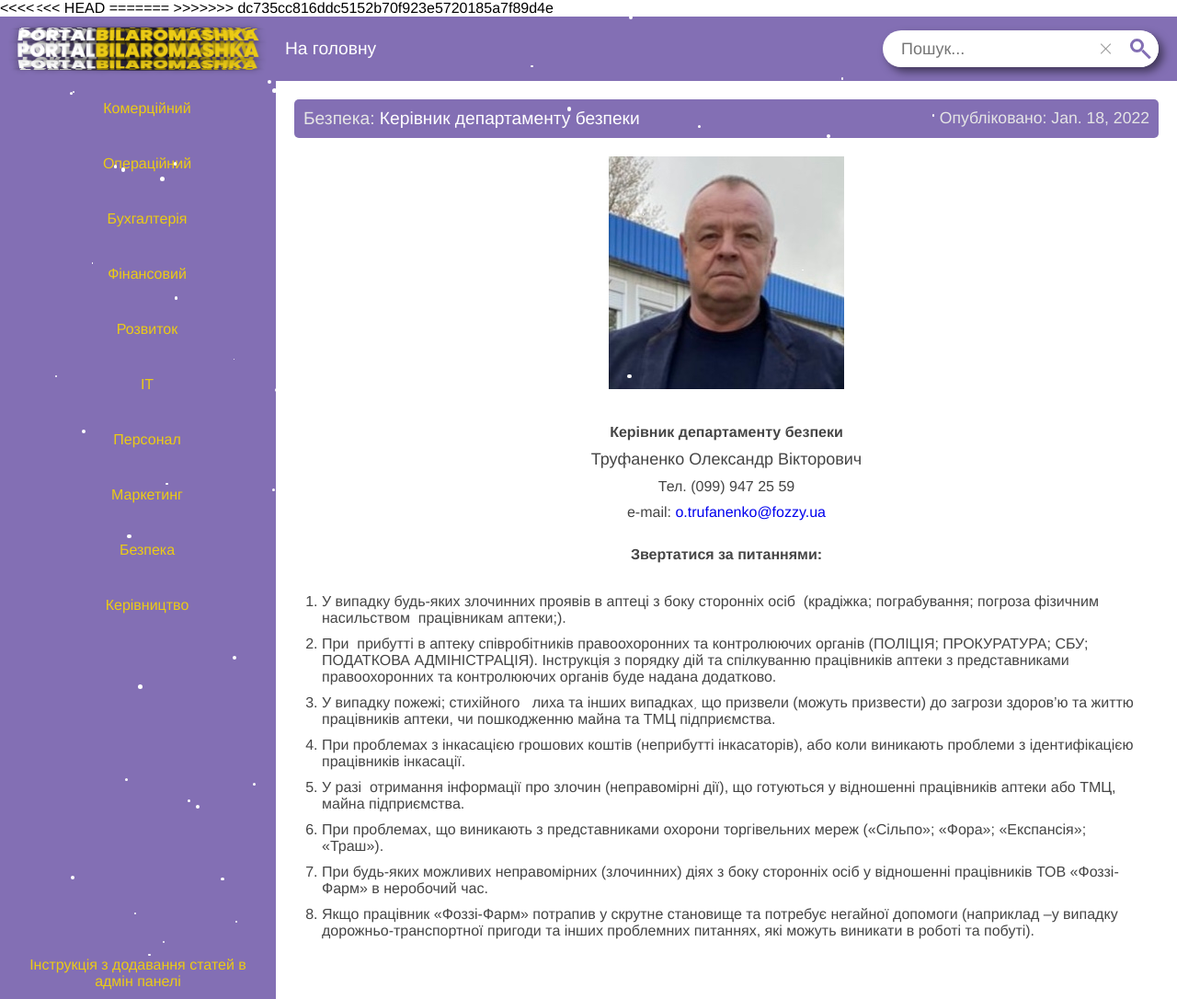
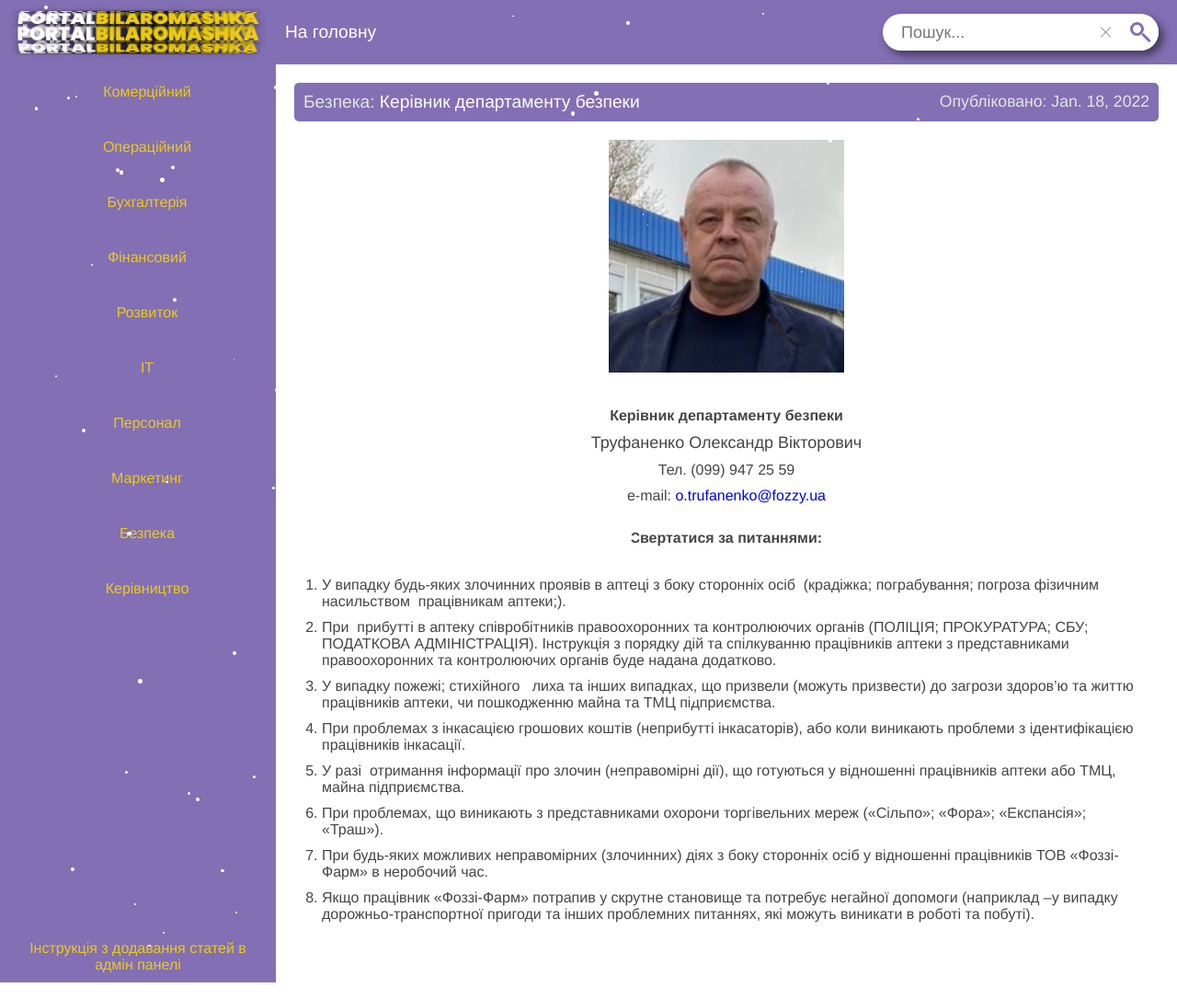
Before and after one commit to kraken5010/portalbilaromashka, a Django app: a page that uses templates/portal/article/security_article.html in a window 1280 px wide. Shown: the whole page at 92% size. Run offline with Django 4.2, Linux system fonts and the light colour scheme; data comes from the database, SQL or seed files in the repository; data that the repository does not hold is empty; some libraries are stand-ins or nearby versions.

Commit message:
django_portal
django_portal

```diff
--- a/templates/portal/article/security_article.html
+++ b/templates/portal/article/security_article.html
@@ -1,8 +1,4 @@
-<<<<<<< HEAD
 <title>Департамент Безпеки</title>
-=======
-<title>Департмент Безпеки</title>
->>>>>>> dc735cc816ddc5152b70f923e5720185a7f89d4e
 {% extends 'base.html' %}
 
 {% block content %}
```
